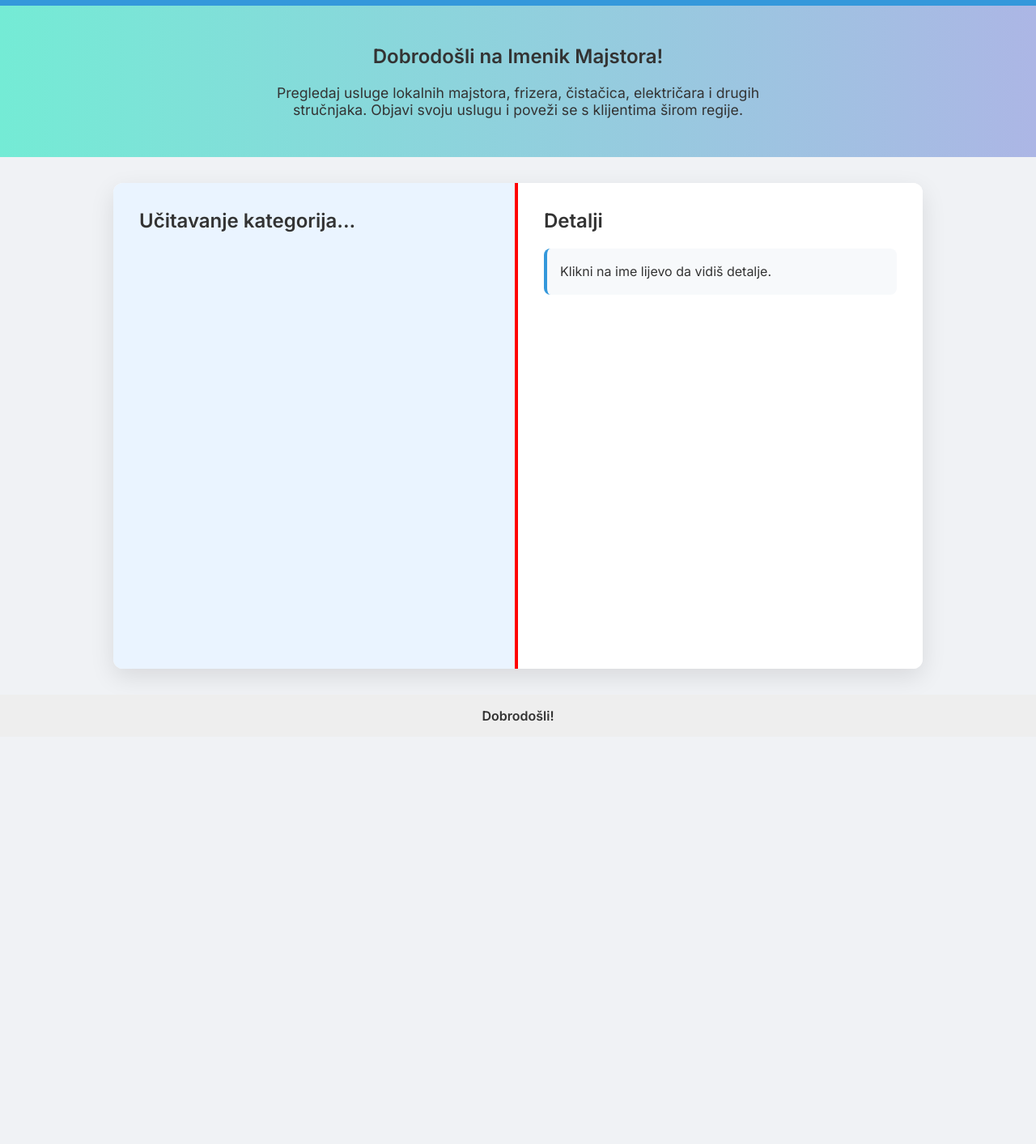
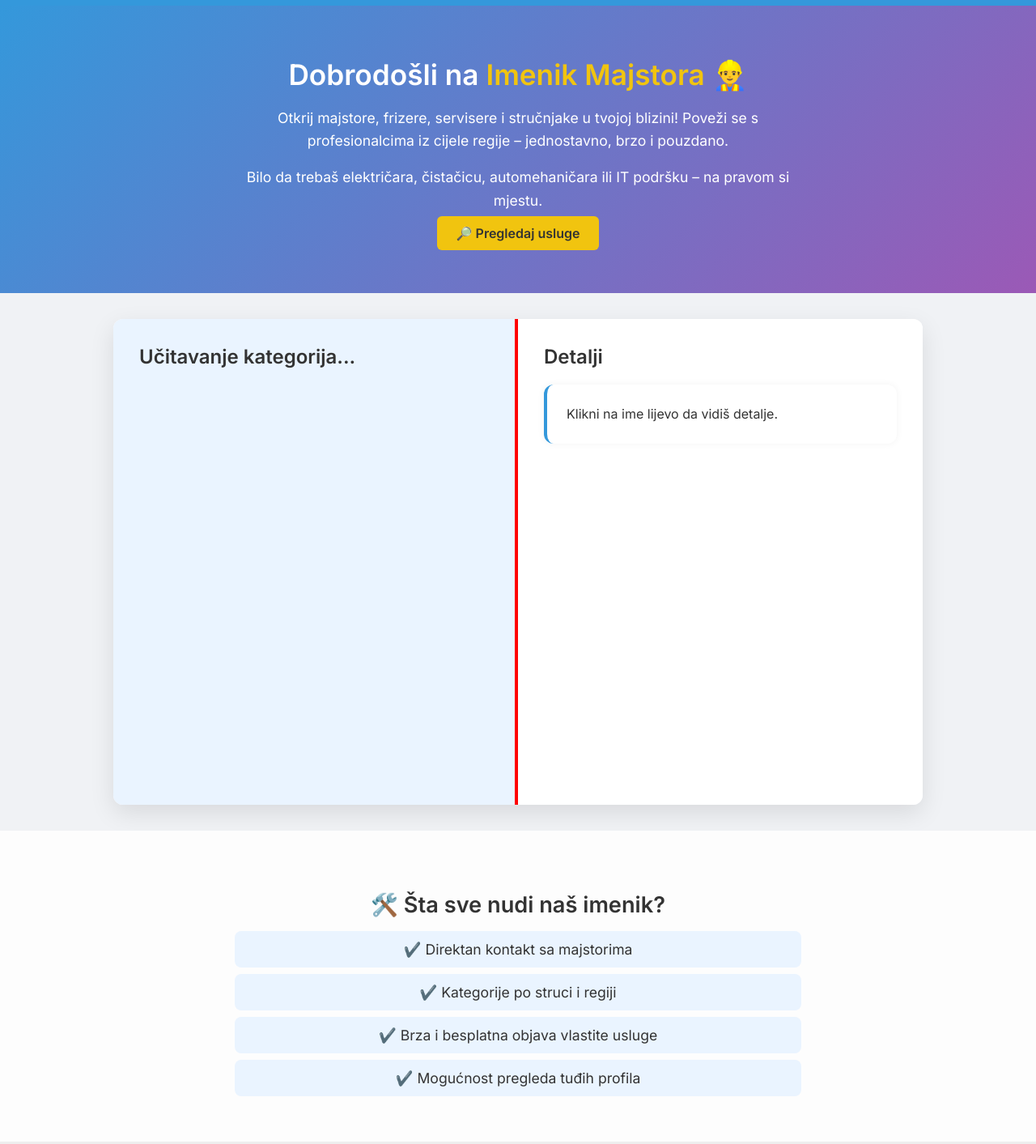
Before and after one commit to nftnox/imenik, a plain HTML site: page index.html in a window 1280 px wide. Shown: the part 60-1473 px from the top of the page at 81% size. Before the commit the page ends 970 px from the top, so only its background shows below. Drawn offline with Linux system fonts and the light colour scheme; no server answers.

Commit message:
Update index.html

```diff
--- a/index.html
+++ b/index.html
@@ -25,12 +25,20 @@
 
   </header>
 
-  <section>
-    <h2>Dobrodošli na Imenik Majstora!</h2>
-    <p style="max-width: 600px; margin: 0 auto; font-size: 1.1rem;">
-      Pregledaj usluge lokalnih majstora, frizera, čistačica, električara i drugih stručnjaka. Objavi svoju uslugu i poveži se s klijentima širom regije.
+ <section class="hero">
+  <div class="hero-content">
+    <h2>Dobrodošli na <span>Imenik Majstora</span> 👷‍♂️</h2>
+    <p>
+      Otkrij majstore, frizere, servisere i stručnjake u tvojoj blizini! Poveži se s profesionalcima
+      iz cijele regije – jednostavno, brzo i pouzdano.
     </p>
+    <p>
+      Bilo da trebaš električara, čistačicu, automehaničara ili IT podršku – na pravom si mjestu.
+    </p>
+    <a class="cta-button" href="#leftPage">🔎 Pregledaj usluge</a>
+  </div>
 </section>
+
 
   <div class="book">
     <div class="left-page active" id="leftPage">
@@ -43,6 +51,19 @@
 </div>
 
   </div>
+
+
+
+<section class="info-blok">
+  <h3>🛠️ Šta sve nudi naš imenik?</h3>
+  <ul>
+    <li>✔️ Direktan kontakt sa majstorima</li>
+    <li>✔️ Kategorije po struci i regiji</li>
+    <li>✔️ Brza i besplatna objava vlastite usluge</li>
+    <li>✔️ Mogućnost pregleda tuđih profila</li>
+  </ul>
+</section>
+
 
   <footer>
     <span id="footer-nickname" style="font-weight: 600;">Dobrodošli!</span>
@@ -231,7 +252,12 @@ function popuniGradove() {
   detalji.innerHTML = `
     <div style="display: flex; align-items: center; gap: 1rem; margin-bottom: 1rem;">
       <img src="${slika}" alt="Profilna slika" style="width: 80px; height: 80px; border-radius: 50%; object-fit: cover; border: 2px solid #ccc;">
-      <h2 style="margin: 0;">${imePrezime}</h2>
+      <h2 style="margin: 0;">
+  <a href="profil.html?uid=${usluga.userId}" style="color: #3498db; text-decoration: none;">
+    ${imePrezime}
+  </a>
+</h2>
+
     </div>
     <div class="detail-box">📞 <strong>Telefon:</strong> ${usluga.telefon}</div>
     <div class="detail-box">📧 <strong>Email:</strong> ${usluga.email || '-'}</div>
@@ -474,40 +500,45 @@ function vratiNaImena() {
   cursor: pointer;
   color: #0077cc;
   display: block;
-      font-weight: 500;
+  font-weight: 600;
   font-size: 1.05rem;
+  padding: 0.4rem 0.6rem;
+  transition: background 0.3s, color 0.3s;
+  border-radius: 4px;
 }
-
 .person-name:hover {
+  background: #dceeff;
   color: #005599;
 }
 
 .details {
+  background: #ffffff;
+  border-left: 4px solid #3498db;
+  border-radius: 12px;
+  padding: 1.5rem;
+  box-shadow: 0 0 10px rgba(0,0,0,0.05);
+  font-size: 1rem;
   line-height: 1.6;
-  font-size: 1rem;
-  padding: 1rem;
-  background: #f7f9fb;
-  border-left: 4px solid #3498db;
-  border-radius: 8px;
-  white-space: pre-wrap;     /* ✅ Omogućava novi red kad tekst dosegne kraj */
-  word-break: break-word;    /* ✅ Riječi se prelome ako su preduge */
-  overflow-wrap: break-word; /* ✅ Prekid riječi ako ne stane u red */
+  animation: fadein 0.6s ease;
 }
 
 
+
     .btn-back {
-      margin-top: 1rem;
-      padding: 0.5rem 1.2rem;
-      background: #3498db;
+  margin-top: 2rem;
+  padding: 0.6rem 1.4rem;
+  background: linear-gradient(to right, #3498db, #2ecc71);
   border: none;
   color: white;
-      border-radius: 6px;
+  border-radius: 8px;
+  font-size: 1rem;
   cursor: pointer;
+  transition: background 0.3s ease;
+}
+.btn-back:hover {
+  background: linear-gradient(to right, #2c80b4, #27ae60);
 }
 
-    .btn-back:hover {
-      background: #2c80b4;
-    }
 
     footer {
       background: #eee;
@@ -570,6 +601,64 @@ function vratiNaImena() {
       text-align: center;
       animation: fadein 1.5s;
     }
+
+
+
+
+
+
+.hero {
+  background: linear-gradient(135deg, #3498db, #9b59b6);
+  color: white;
+  padding: 4rem 2rem;
+  text-align: center;
+  animation: fadein 1s ease;
+}
+.hero-content {
+  max-width: 700px;
+  margin: 0 auto;
+  animation: slideup 1.5s ease;
+}
+.hero h2 {
+  font-size: 2.2rem;
+  margin-bottom: 1rem;
+}
+.hero h2 span {
+  color: #f1c40f;
+}
+.hero p {
+  font-size: 1.1rem;
+  line-height: 1.6;
+  margin-bottom: 1rem;
+}
+.cta-button {
+  background: #f1c40f;
+  color: #333;
+  padding: 0.7rem 1.5rem;
+  border: none;
+  border-radius: 6px;
+  font-weight: 600;
+  font-size: 1rem;
+  cursor: pointer;
+  text-decoration: none;
+}
+.cta-button:hover {
+  background: #ffe066;
+  color: black;
+}
+
+@keyframes slideup {
+  from {
+    opacity: 0;
+    transform: translateY(30px);
+  }
+  to {
+    opacity: 1;
+    transform: translateY(0);
+  }
+}
+
+
 
     #popup-content input,
 #popup-content textarea,
@@ -680,6 +769,32 @@ function vratiNaImena() {
   font-size: 1rem;
 }
 
+
+
+.info-blok {
+  background: #fdfdfd;
+  padding: 3rem 2rem;
+  text-align: center;
+}
+.info-blok h3 {
+  color: #333;
+  font-size: 1.7rem;
+  margin-bottom: 1rem;
+}
+.info-blok ul {
+  list-style: none;
+  padding: 0;
+  max-width: 700px;
+  margin: 0 auto;
+}
+.info-blok li {
+  background: #eaf4ff;
+  margin: 0.5rem 0;
+  padding: 0.75rem;
+  border-radius: 8px;
+  font-size: 1.1rem;
+}
+
   </style>
 
 </html>
```
Lines whose indentation alone changed are shown as unchanged.
